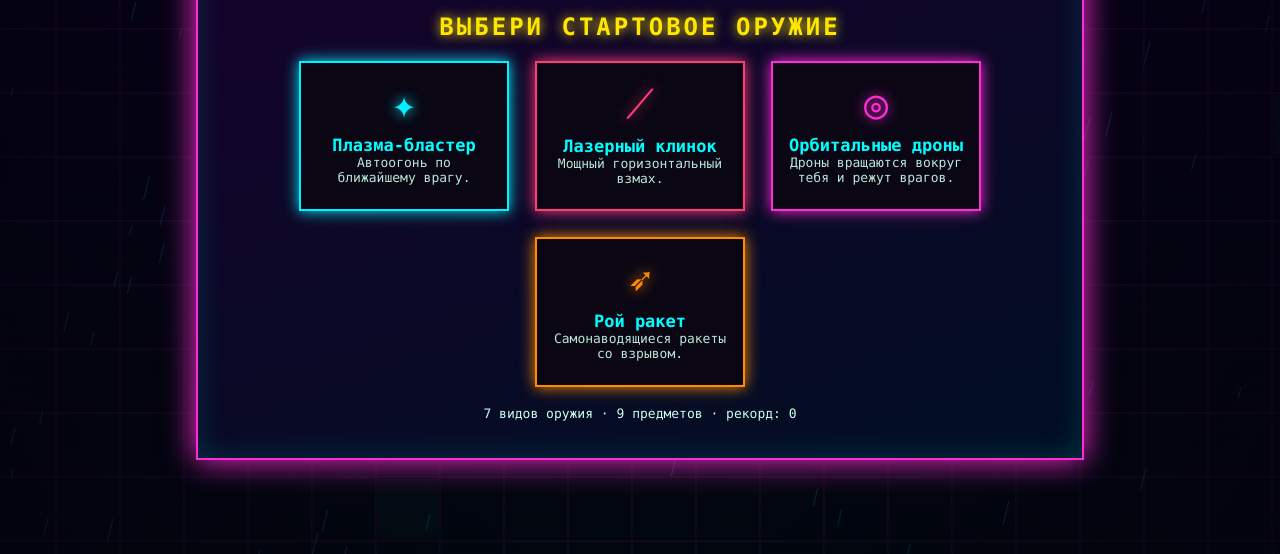
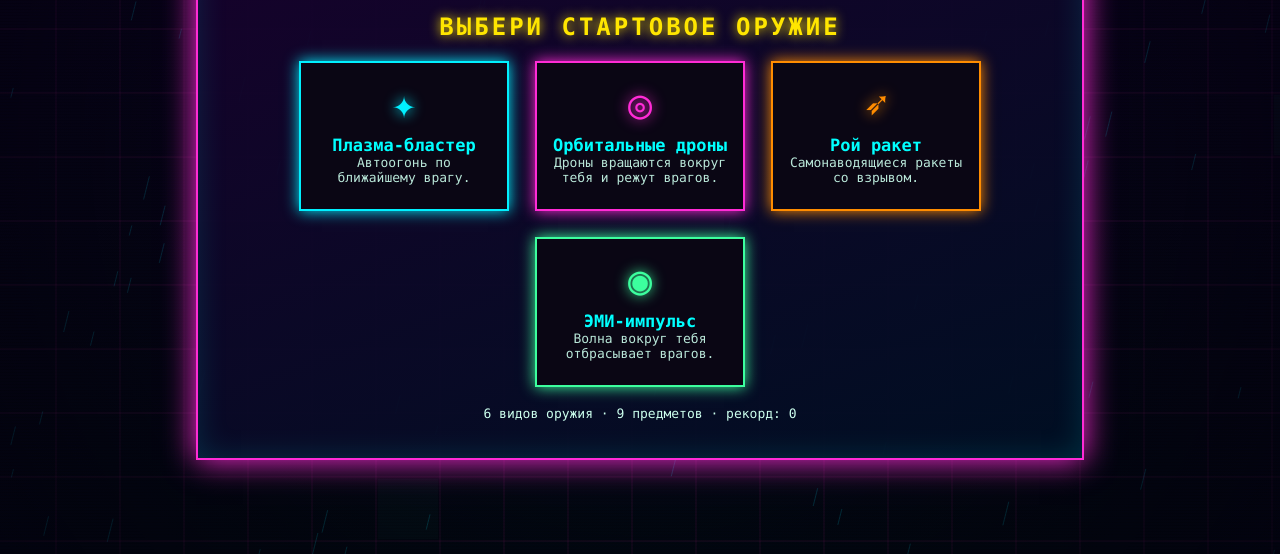
Before and after one commit to DmitPerson42/neon-survivors, a plain HTML site: page index.html in a window 1280 px wide. Shown: the part 246-800 px from the top of the page. Drawn offline with Linux system fonts and the light colour scheme.

Commit message:
Remove laser blade weapon

```diff
--- a/index.html
+++ b/index.html
@@ -62,10 +62,6 @@ const WP={
    for(let i=0;i<n;i++){const a=w.a+i/n*TAU,x=P.x+Math.cos(a)*R,y=P.y+Math.sin(a)*R;w.pos.push([x,y]);
     for(const e of enemies){if(e.dead)continue;const dx=e.x-x,dy=e.y-y;if(dx*dx+dy*dy<(e.r+11*S.area)**2&&T-(e.ho||-9)>.35){e.ho=T;hit(e,dmg,Math.atan2(dy,dx),w)}}
     if(Math.random()<.5)part(x,y,rnd(20),rnd(20),.3,w.c,2)}}},
- whip:{n:'Лазерный клинок',ic:'⟋',c:'#ff3c7a',d:'Мощный горизонтальный взмах.',up:['','+30% урона','Удар в обе стороны','+размер','+60% урона'],
-  cd:l=>1.25-.07*l,fire(w){const dirs=w.lv>=3?[P.face,-P.face]:[P.face],ww=(150+(w.lv>=4?50:0))*S.area,hh=46*S.area,dmg=(18+(w.lv>=2?6:0)+(w.lv>=5?14:0)+3*w.lv);
-   dirs.forEach((d,i)=>setTimeout(()=>{if(state==='over')return;const cx=P.x+d*(ww/2+8),cy=P.y-6+i*12;slashes.push({x:cx,y:cy,d,w:ww,h:hh,l:.22,ml:.22,c:w.c});
-    for(const e of enemies)if(!e.dead&&Math.abs(e.x-cx)<ww/2+e.r&&Math.abs(e.y-cy)<hh/2+e.r)hit(e,dmg,d>0?0:Math.PI,w,1.6)},i*120))}},
  emp:{n:'ЭМИ-импульс',ic:'◉',c:'#3cff9e',d:'Волна вокруг тебя отбрасывает врагов.',up:['','+радиус','+50% урона','-перезарядка','+радиус, оглушение'],
   cd:l=>3.2-.2*l-(l>=4?.5:0),fire(w){const R=(110+(w.lv>=2?30:0)+(w.lv>=5?40:0))*S.area,dmg=10+(w.lv>=3?8:0)+3*w.lv;
    rings.push({x:P.x,y:P.y,r:0,R,l:.45,ml:.45,c:w.c,w:10});rings.push({x:P.x,y:P.y,r:0,R:R*.7,l:.35,ml:.35,c:'#ffffff',w:3});
@@ -376,8 +372,8 @@ function loop(now){const dt=Math.min(.05,(now-last)/1000);last=now;
 function menu(){state='menu';rain=Array.from({length:110},()=>({x:Math.random()*W,y:Math.random()*H,s:300+Math.random()*400,l:8+Math.random()*18}));
  const b=+localStorage.getItem('neonsurv_best')||0;
  ui.innerHTML=`<div class="panel"><h1>NEON SURVIVORS</h1><p>Мегаполис захвачен вирусным роем. Продержись <b style="color:#ffe600">15 минут</b>.<br>Оружие стреляет само - ты только двигаешься (WASD / стрелки). Esc - пауза.<br>Собирай кристаллы опыта, выбирай улучшения, круши боссов и открывай кейсы.</p>
- <h2>ВЫБЕРИ СТАРТОВОЕ ОРУЖИЕ</h2><div class="cards">${['blaster','whip','orbit','rocket'].map(k=>{const d=WP[k];return `<button class="card" style="border-color:${d.c};box-shadow:0 0 14px ${d.c};min-height:150px" onclick="newGame('${k}')"><div class="ic" style="color:${d.c};text-shadow:0 0 14px ${d.c}">${d.ic}</div><div class="nm">${d.n}</div><div class="ds">${d.d}</div></button>`}).join('')}</div>
- <p style="font-size:13px">7 видов оружия · 9 предметов · рекорд: ${b}</p></div>`}
+ <h2>ВЫБЕРИ СТАРТОВОЕ ОРУЖИЕ</h2><div class="cards">${['blaster','orbit','rocket','emp'].map(k=>{const d=WP[k];return `<button class="card" style="border-color:${d.c};box-shadow:0 0 14px ${d.c};min-height:150px" onclick="newGame('${k}')"><div class="ic" style="color:${d.c};text-shadow:0 0 14px ${d.c}">${d.ic}</div><div class="nm">${d.n}</div><div class="ds">${d.d}</div></button>`}).join('')}</div>
+ <p style="font-size:13px">6 видов оружия · 9 предметов · рекорд: ${b}</p></div>`}
 menu();requestAnimationFrame(loop);
 </script>
 </body>
```
